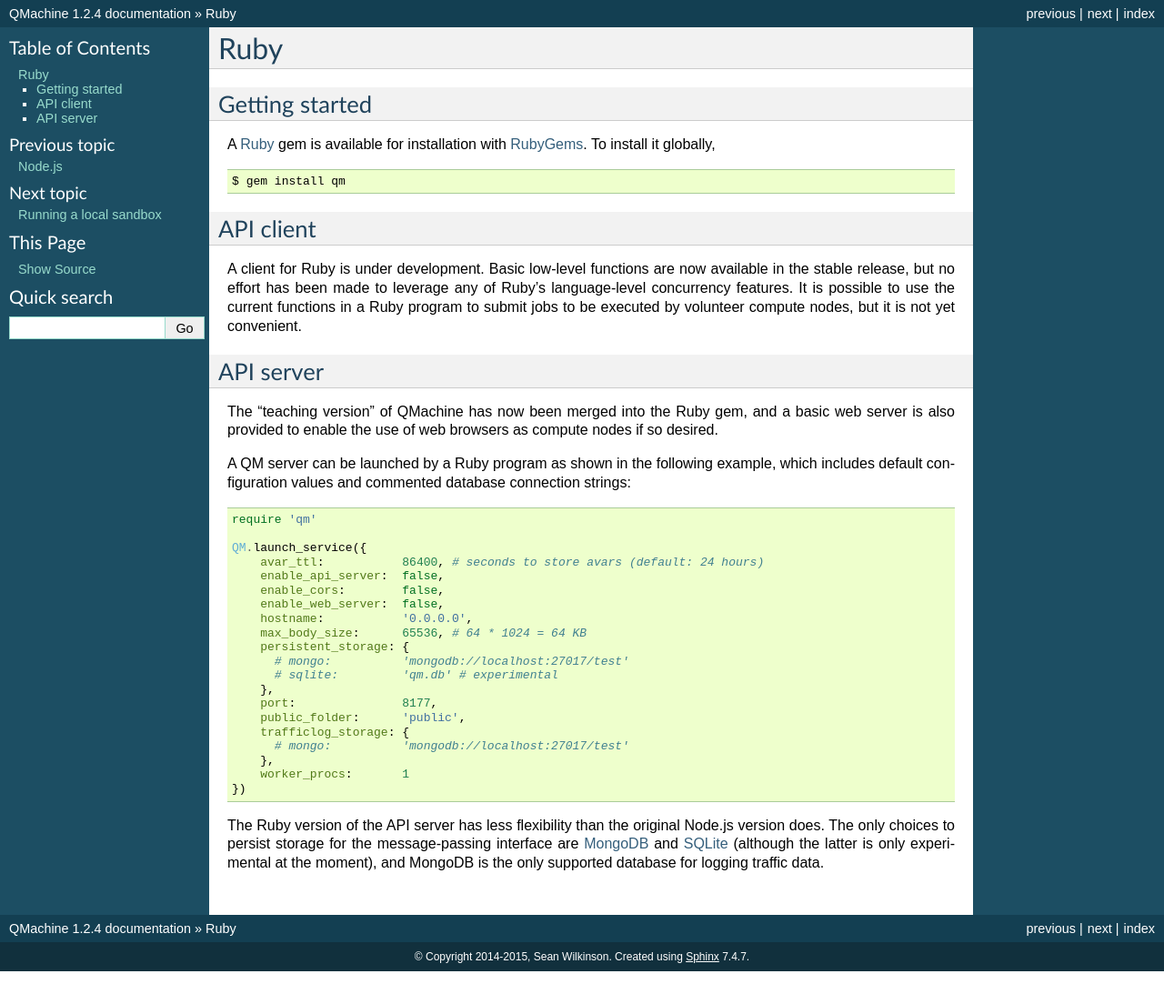
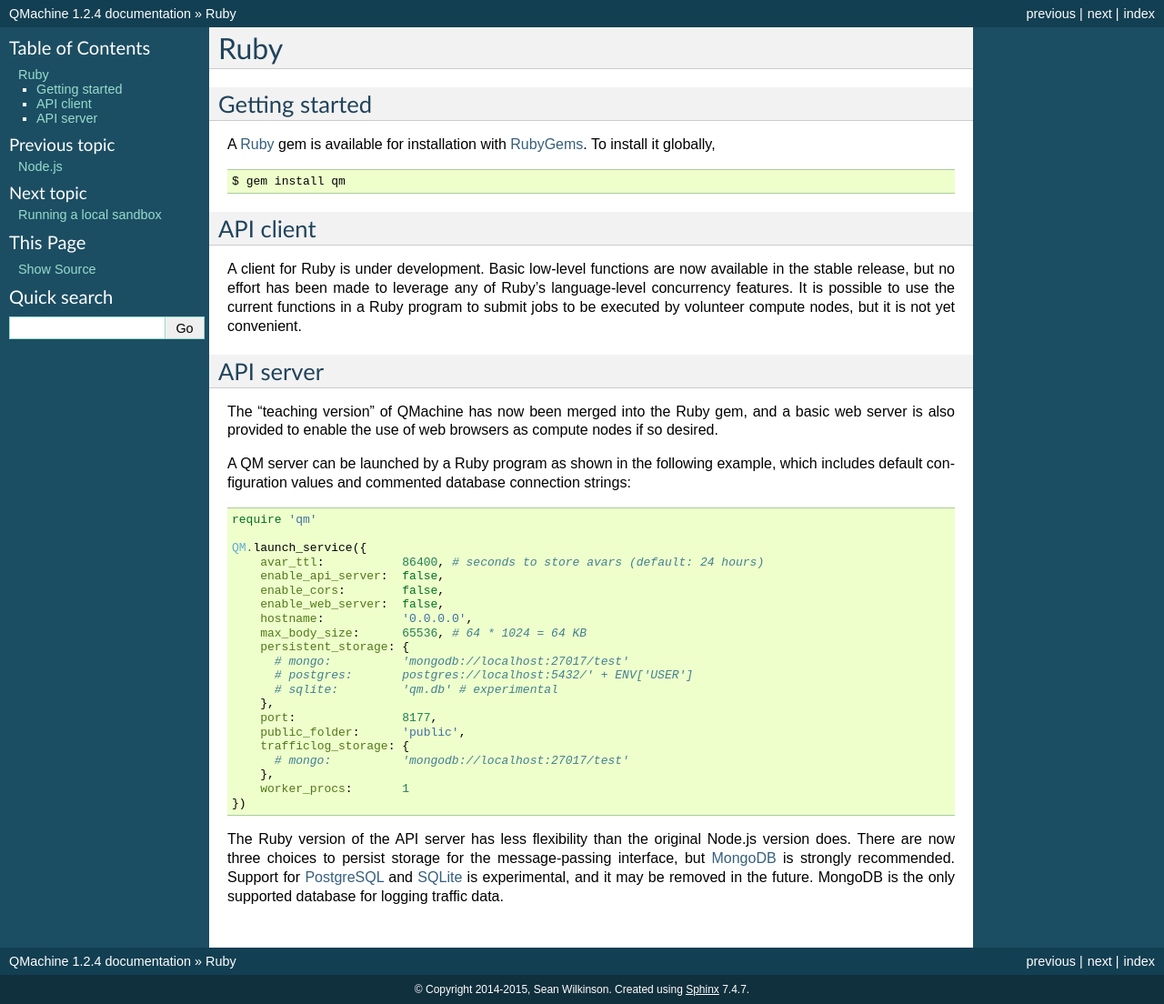
Before and after one commit to qmachine/qmachine, a Sphinx documentation site: the page built from docs/ruby.rst, in a window 1280 px wide. Shown: the whole page at 91% size. Built offline with Sphinx 7.4.7, drawn with Linux system fonts in a browser that asks for light colours; before the commit the page ends 1068 px from its top, so only the background shows below that.

Commit message:
Rough port of Postgres from Node.js to Ruby

```diff
--- a/docs/local-sandbox.rst
+++ b/docs/local-sandbox.rst
@@ -134,11 +134,13 @@ Finally, start MongoDB and then launch QM on localhost:
     $ make ruby-app
 
 QM defaults to MongoDB for storage, but the Ruby version also has experimental
-support for SQLite. Thus, possible command-line incantations include:
+support for Postgres and SQLite. Thus, possible command-line incantations
+include:
 
 .. code-block:: bash
 
     $ make ruby-app db=mongo
+    $ make ruby-app db=postgres
     $ make ruby-app db=sqlite
 
 
--- a/docs/ruby.rst
+++ b/docs/ruby.rst
@@ -46,6 +46,7 @@ connection strings:
         max_body_size:      65536, # 64 * 1024 = 64 KB
         persistent_storage: {
           # mongo:          'mongodb://localhost:27017/test'
+          # postgres:       postgres://localhost:5432/' + ENV['USER']
           # sqlite:         'qm.db' # experimental
         },
         port:               8177,
@@ -56,15 +57,12 @@ connection strings:
         worker_procs:       1
     })
 
-.. NOTE: In the code sample shown above, `QM.launch_service` is used instead of
-.. `QM::launch_service` in order to look as similar to Node.js as possible. Is
-.. this a "terrible" thing to do in Ruby?
 
 The Ruby version of the API server has less flexibility than the original
-Node.js version does. The only choices to persist storage for the
-message-passing interface are MongoDB_ and SQLite_ (although the latter is only
-experimental at the moment), and MongoDB is the only supported database for
-logging traffic data.
+Node.js version does. There are now three choices to persist storage for the
+message-passing interface, but MongoDB_ is strongly recommended. Support for
+PostgreSQL_ and SQLite_ is experimental, and it may be removed in the future.
+MongoDB is the only supported database for logging traffic data.
 
 
 .. https://badge.fury.io/rb/qm.png
```
Also changed, not shown: .travis.yml.
